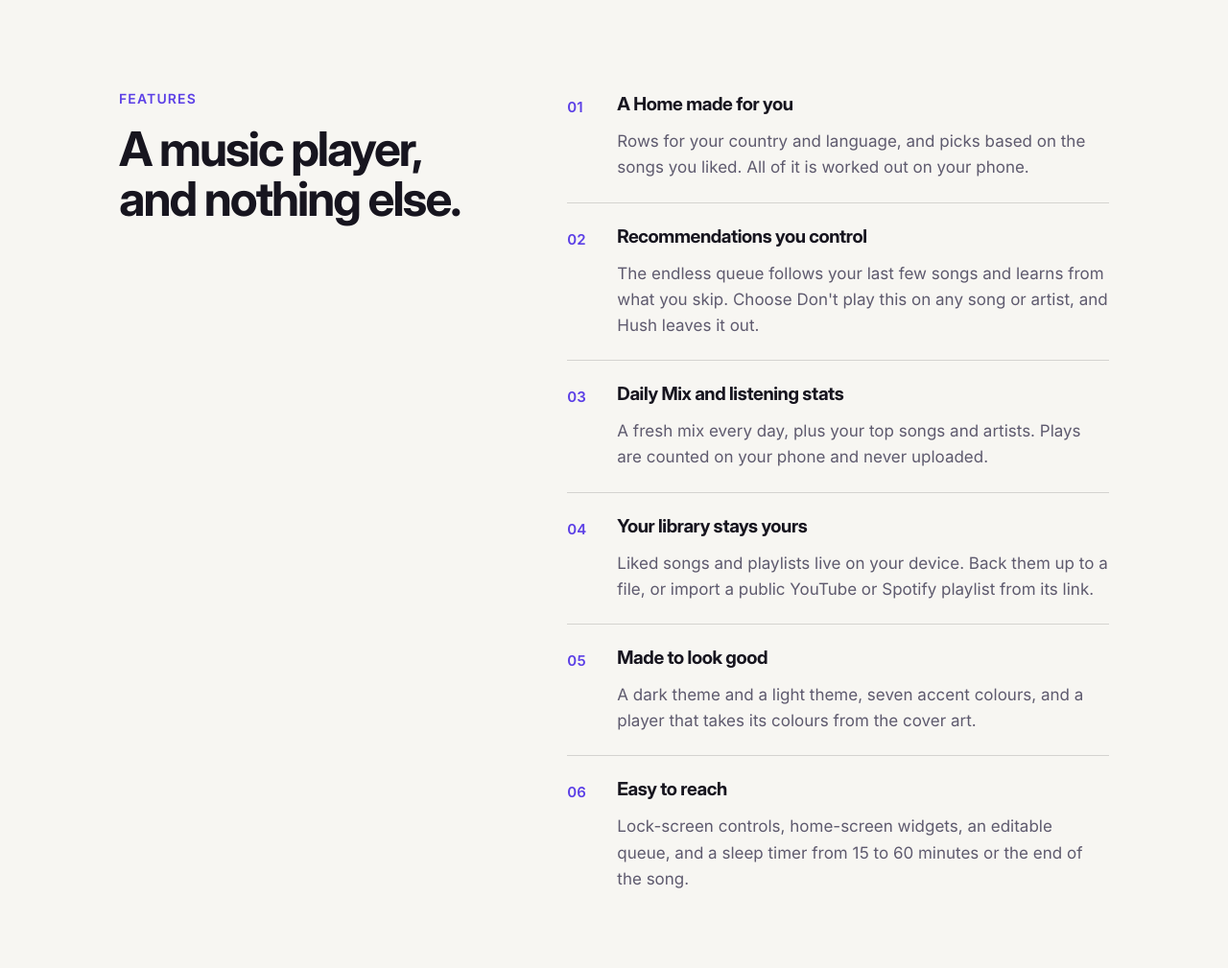
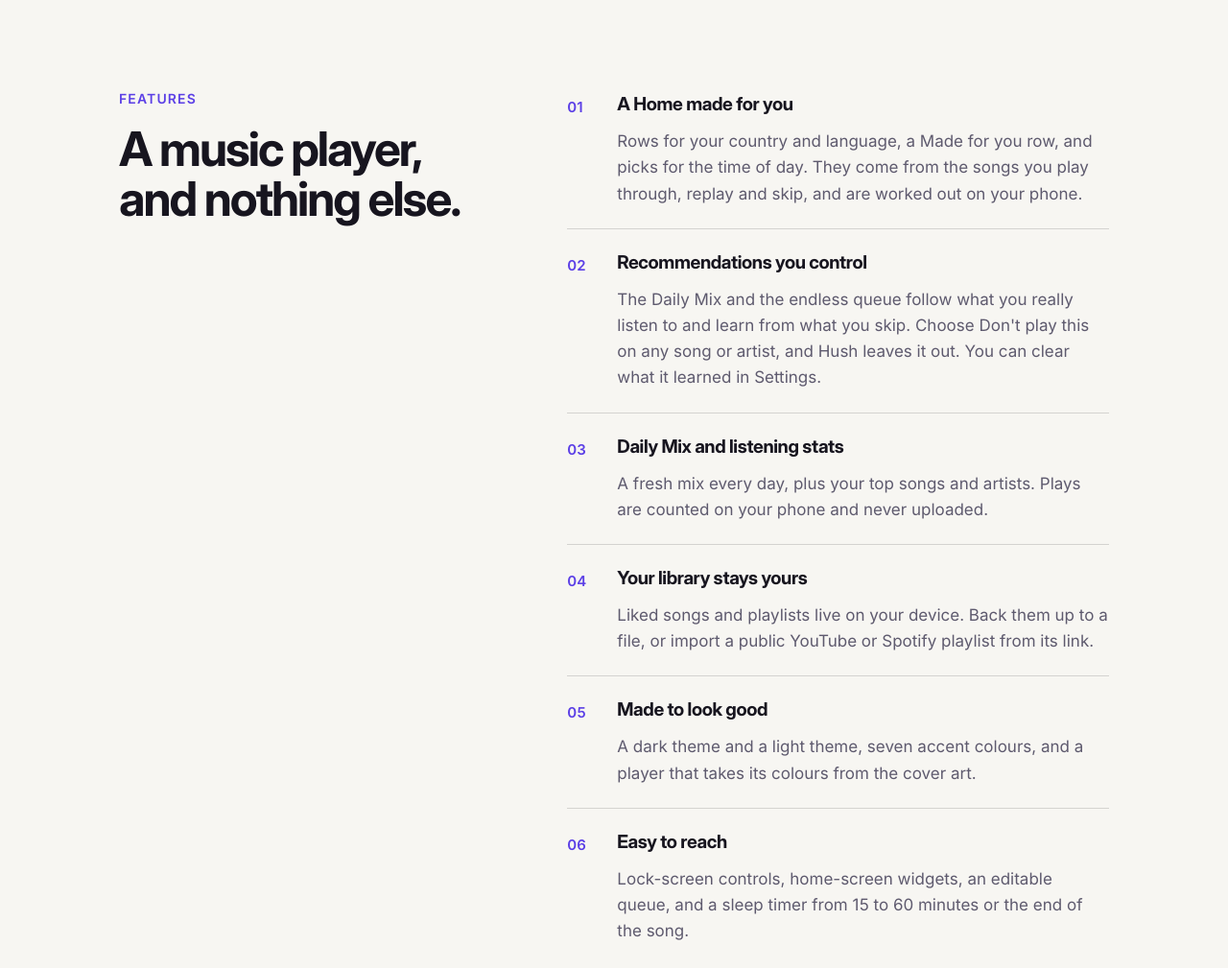
Before and after one commit to mananmadani/HUSH-ANDROID, a plain HTML site: page docs/index.html in a window 1280 px wide. Shown: the part 800-1809 px from the top of the page at 96% size. Drawn offline with Linux system fonts and the light colour scheme.

Commit message:
Add files via upload

```diff
--- a/docs/index.html
+++ b/docs/index.html
@@ -115,8 +115,8 @@
         <h2 id="f-h">A music player, and nothing else.</h2>
       </div>
       <ol class="rows">
-        <li><span class="n">01</span><h3>A Home made for you</h3><p>Rows for your country and language, and picks based on the songs you liked. All of it is worked out on your phone.</p></li>
-        <li><span class="n">02</span><h3>Recommendations you control</h3><p>The endless queue follows your last few songs and learns from what you skip. Choose Don't play this on any song or artist, and Hush leaves it out.</p></li>
+        <li><span class="n">01</span><h3>A Home made for you</h3><p>Rows for your country and language, a Made for you row, and picks for the time of day. They come from the songs you play through, replay and skip, and are worked out on your phone.</p></li>
+        <li><span class="n">02</span><h3>Recommendations you control</h3><p>The Daily Mix and the endless queue follow what you really listen to and learn from what you skip. Choose Don't play this on any song or artist, and Hush leaves it out. You can clear what it learned in Settings.</p></li>
         <li><span class="n">03</span><h3>Daily Mix and listening stats</h3><p>A fresh mix every day, plus your top songs and artists. Plays are counted on your phone and never uploaded.</p></li>
         <li><span class="n">04</span><h3>Your library stays yours</h3><p>Liked songs and playlists live on your device. Back them up to a file, or import a public YouTube or Spotify playlist from its link.</p></li>
         <li><span class="n">05</span><h3>Made to look good</h3><p>A dark theme and a light theme, seven accent colours, and a player that takes its colours from the cover art.</p></li>
@@ -141,7 +141,7 @@
       <div class="prose">
         <p><b>No account.</b> There is no sign-in and no Google login.</p>
         <p><b>No analytics, ads or crash reporting.</b> Hush has no servers of its own.</p>
-        <p><b>Your data stays on your phone.</b> Likes, playlists and stats are stored on the device, and uninstalling Hush deletes them.</p>
+        <p><b>Your data stays on your phone.</b> Likes, playlists, stats and what Hush learned about your taste are stored on the device, and uninstalling Hush deletes them.</p>
         <p><b>Two outside requests.</b> Hush asks YouTube for songs, and every few hours asks GitHub whether a new version is out. You can switch the update check off in Settings.</p>
         <p><a href="https://github.com/mananmadani/HUSH-ANDROID/blob/main/PRIVACY.md" target="_blank" rel="noopener">Read the full privacy page</a></p>
       </div>
```
Also changed, not shown: docs/llms-full.txt.
